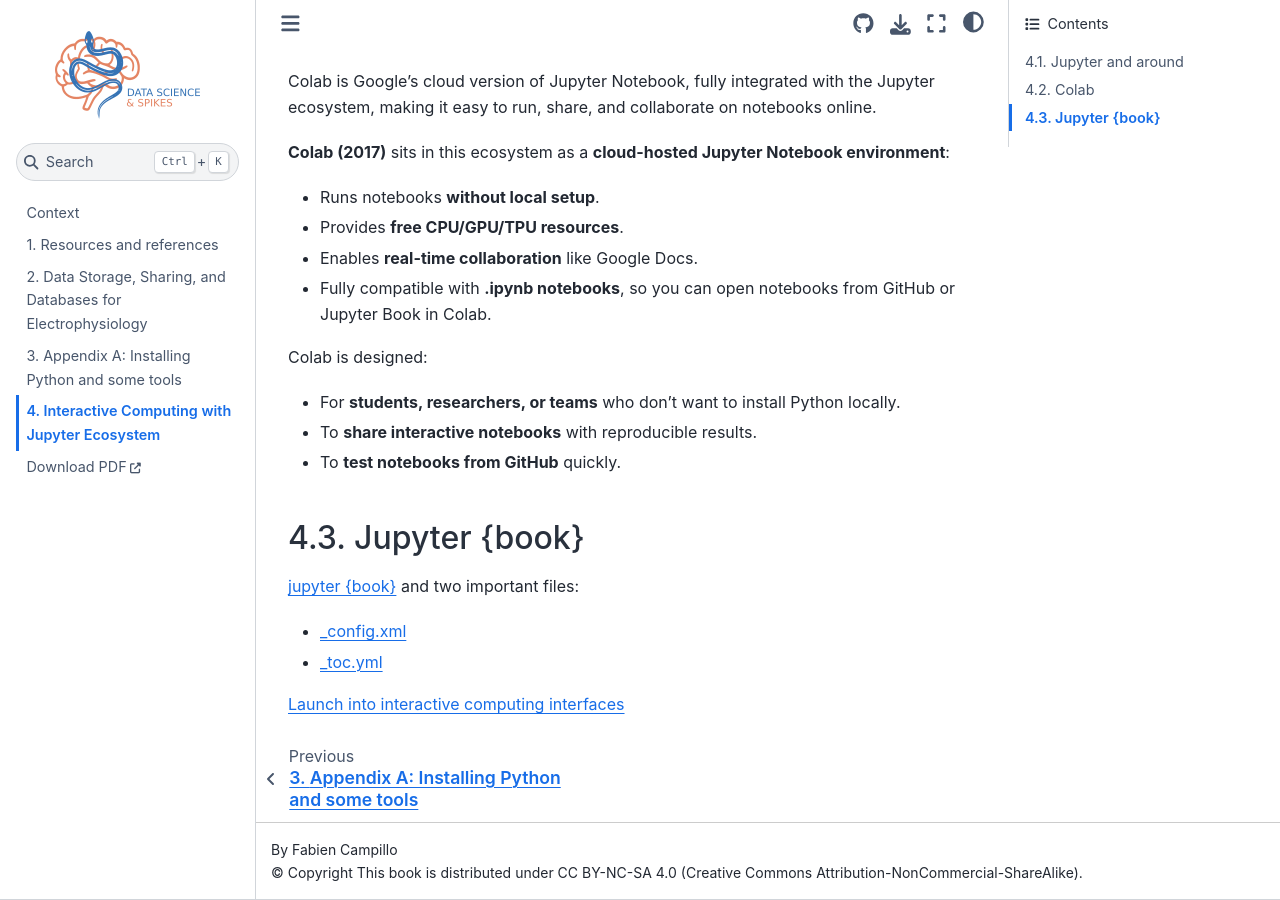
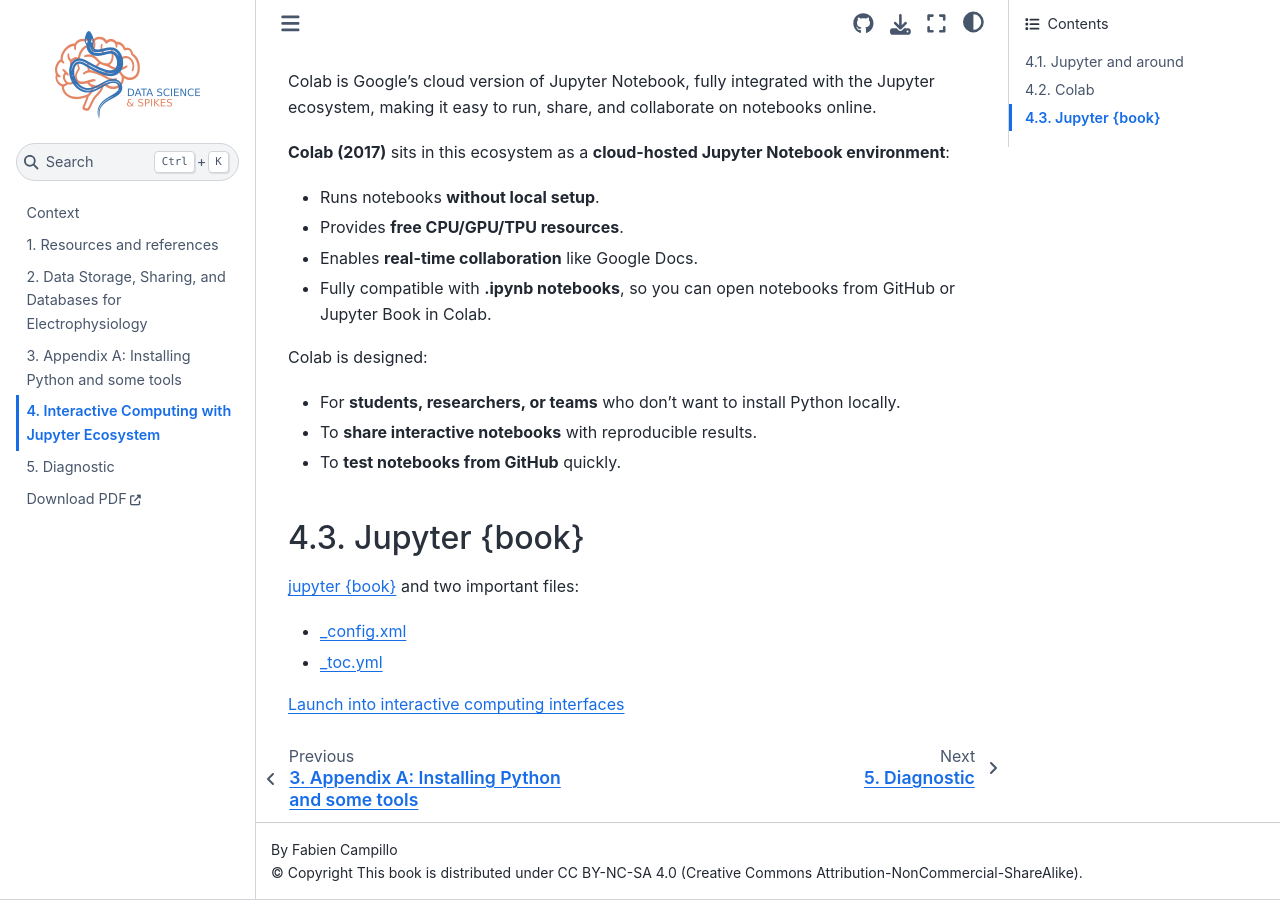
Before and after one commit to fabien-campillo/data-science-spikes, a Jupyter Book: the page built from B_jupyter.ipynb, in a window 1280 px wide and 900 px high, scrolled down 1707 px. Built offline with Jupyter Book 1.0.4 settings and Sphinx 7.4.7 and the Sphinx Book theme 1.1.4, drawn with Linux system fonts in a browser that asks for light colours.

Commit message:
Mise à jour du Jupyter Book

```diff
--- a/_toc.yml
+++ b/_toc.yml
@@ -9,5 +9,6 @@
   - file: 3_databases
   - file: A_installing_python
   - file: B_jupyter
+  - file: C_diagnostic
   - title: Download PDF
     url: https://fabien-campillo.github.io/data-science-spikes/Spikes-Data-Sciences.pdf
```
Also changed, not shown: B_jupyter.ipynb, C_diagnostic.ipynb (added), 2 other files.
